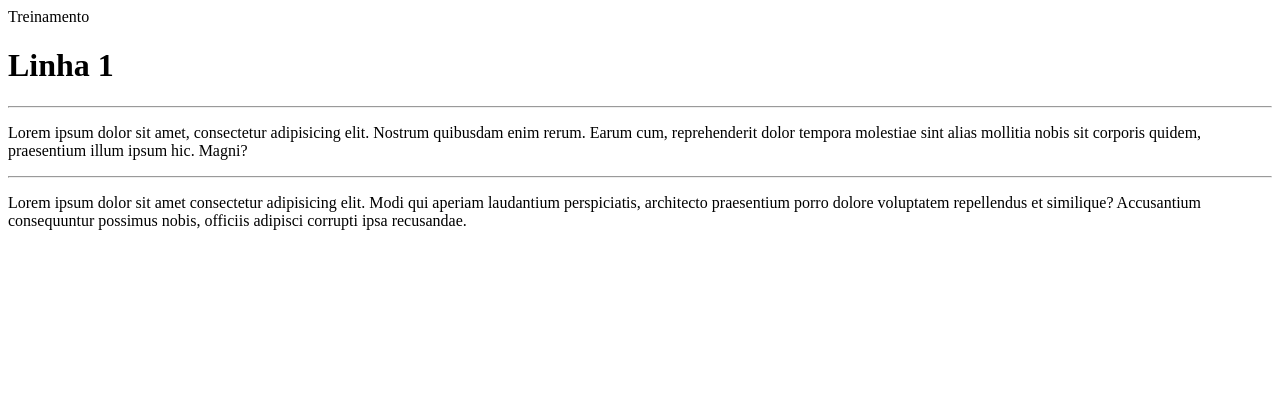
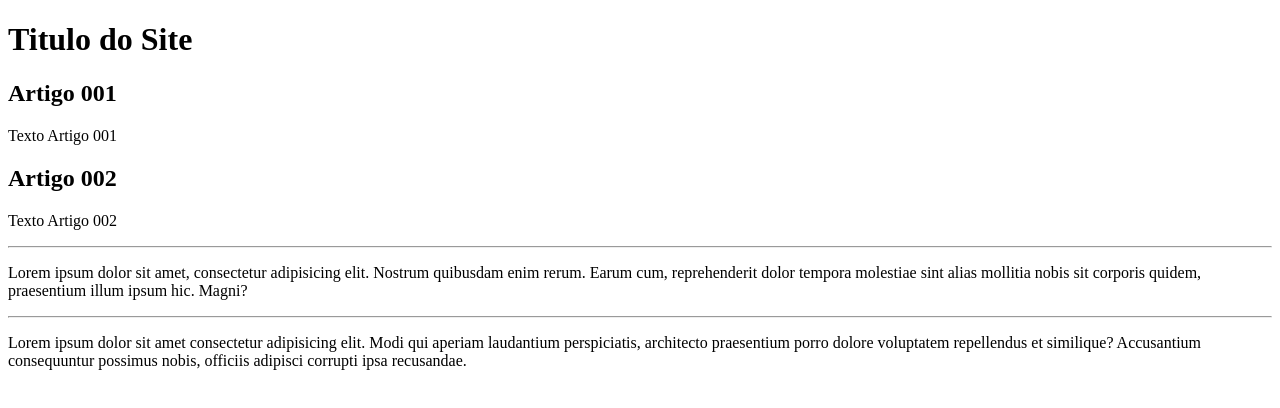
Before and after one commit to LeoRVergani/projeto-site, a plain HTML site: page index.html in a window 1280 px wide. Drawn offline with Linux system fonts and the light colour scheme.

Commit message:
comecei a escrever o conteudo

```diff
--- a/index.html
+++ b/index.html
@@ -7,12 +7,23 @@
     <title>Treinamento</title>
 </head>
 <body>
-    <header>Treinamento</header>
-    <h1>Linha 1</h1>
-    <hr>
-    <p>Lorem ipsum dolor sit amet, consectetur adipisicing elit. Nostrum quibusdam enim rerum. Earum cum, reprehenderit dolor tempora molestiae sint alias mollitia nobis sit corporis quidem, praesentium illum ipsum hic. Magni?</p>
-    <hr>
-    <p>Lorem ipsum dolor sit amet consectetur adipisicing elit. Modi qui aperiam laudantium perspiciatis, architecto praesentium porro dolore voluptatem repellendus et similique? Accusantium consequuntur possimus nobis, officiis adipisci corrupti ipsa recusandae.</p>
+    <main>
+        <header>
+            <h1>Titulo do Site</h1>
+        </header>
+        <article>
+            <h2>Artigo 001</h2>
+            <p>Texto Artigo 001</p>
+        </article>
+        <article>
+            <h2>Artigo 002</h2>
+            <p>Texto Artigo 002</p>
+        </article>
+        <hr>
+        <p>Lorem ipsum dolor sit amet, consectetur adipisicing elit. Nostrum quibusdam enim rerum. Earum cum, reprehenderit dolor tempora molestiae sint alias mollitia nobis sit corporis quidem, praesentium illum ipsum hic. Magni?</p>
+        <hr>
+        <p>Lorem ipsum dolor sit amet consectetur adipisicing elit. Modi qui aperiam laudantium perspiciatis, architecto praesentium porro dolore voluptatem repellendus et similique? Accusantium consequuntur possimus nobis, officiis adipisci corrupti ipsa recusandae.</p>
+    </main>
 
 </body>
 </html>
```
